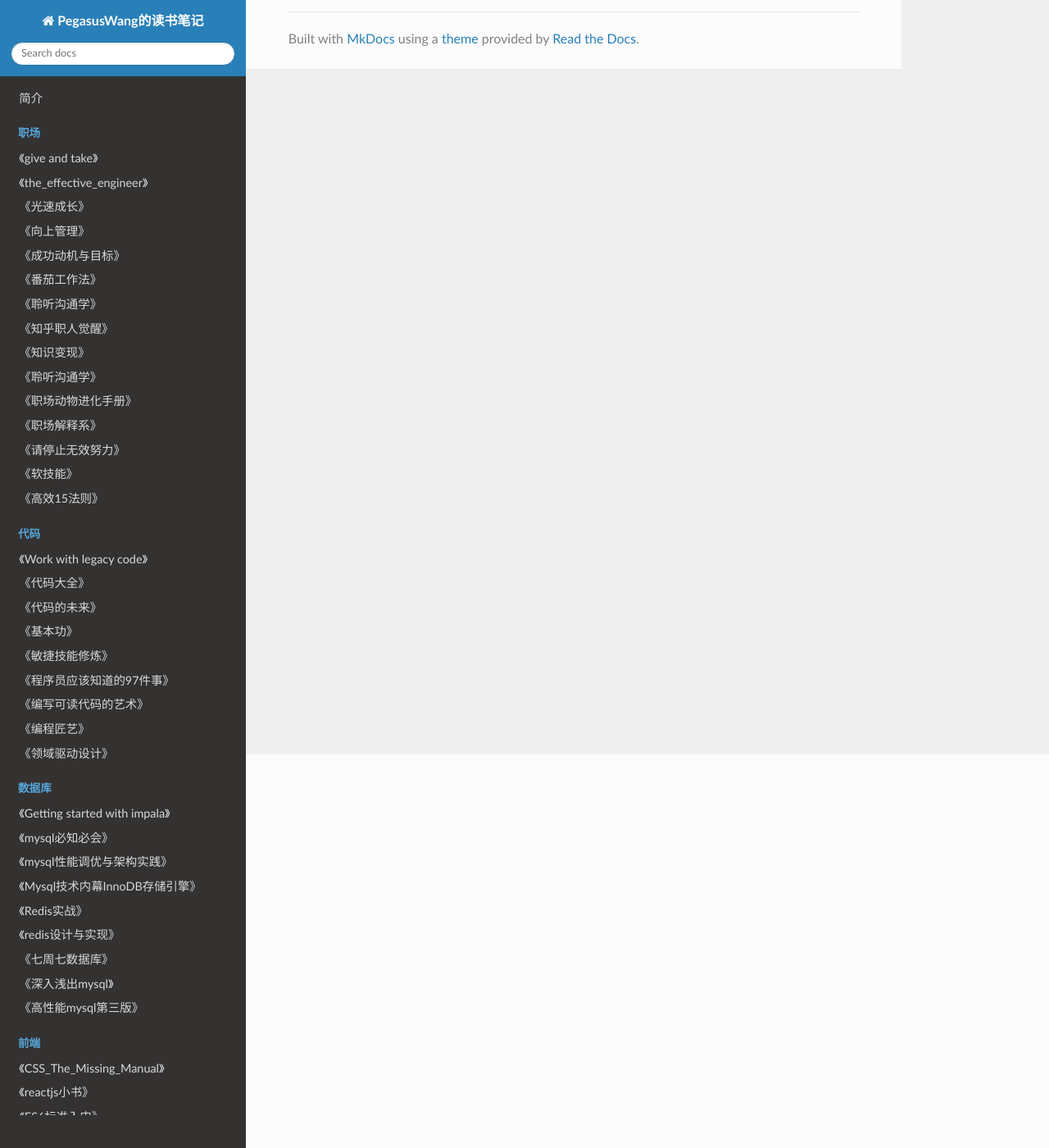
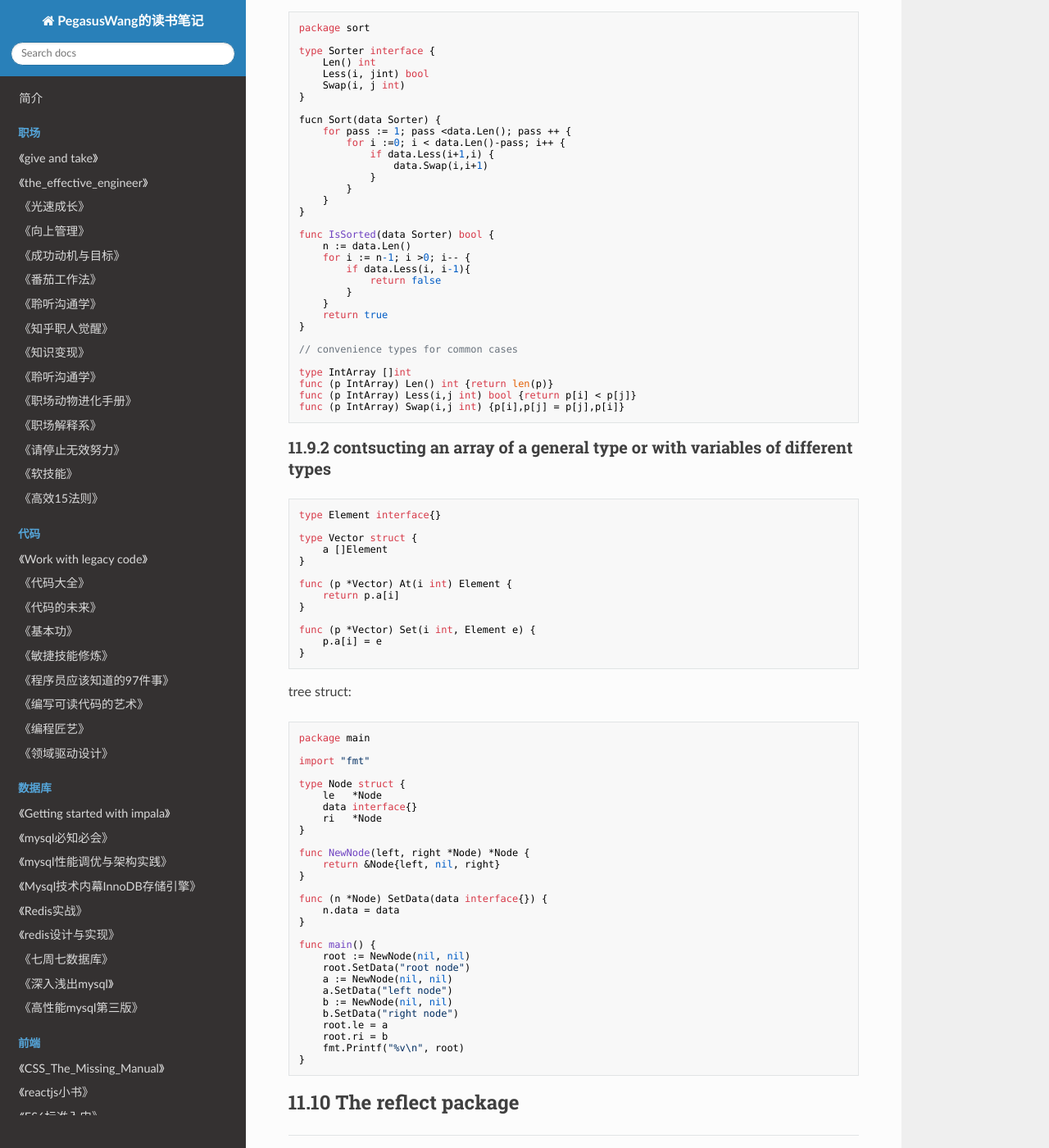
Before and after one commit to PegasusWang/booknotes, an MkDocs documentation site: the page built from docs/golang/the_way_to_go/book.md, in a window 1280 px wide and 1400 px high, scrolled down 480 px. Shown: the whole window at 82% size. Built offline with MkDocs 1.6.1, drawn with Linux system fonts in a browser that asks for light colours; nearby versions of some CDN libraries; old or Windows-style settings are respelled for this version of MkDocs.

Commit message:
the way to go: interface and reflect

````diff
--- a/docs/golang/the_way_to_go/book.md
+++ b/docs/golang/the_way_to_go/book.md
@@ -18,3 +18,96 @@ if v, ok := varI.(T); ok {
 ```
 
 Value-received methods can be called with pointer values because they can be dereference first.
+
+```go
+package sort
+
+type Sorter interface {
+	Len() int
+	Less(i, jint) bool
+	Swap(i, j int)
+}
+
+fucn Sort(data Sorter) {
+	for pass := 1; pass <data.Len(); pass ++ {
+		for i :=0; i < data.Len()-pass; i++ {
+			if data.Less(i+1,i) {
+				data.Swap(i,i+1)
+			}
+		}
+	}
+}
+
+func IsSorted(data Sorter) bool {
+	n := data.Len()
+	for i := n-1; i >0; i-- {
+		if data.Less(i, i-1){
+			return false
+		}
+	}
+	return true
+}
+
+// convenience types for common cases
+
+type IntArray []int
+func (p IntArray) Len() int {return len(p)}
+func (p IntArray) Less(i,j int) bool {return p[i] < p[j]}
+func (p IntArray) Swap(i,j int) {p[i],p[j] = p[j],p[i]}
+```
+
+
+### 11.9.2 contsucting an array of a general type or with variables of different types
+
+```go
+type Element interface{}
+
+type Vector struct {
+	a []Element
+}
+
+func (p *Vector) At(i int) Element {
+	return p.a[i]
+}
+
+func (p *Vector) Set(i int, Element e) {
+	p.a[i] = e
+}
+```
+
+tree struct:
+
+```go
+package main
+
+import "fmt"
+
+type Node struct {
+	le   *Node
+	data interface{}
+	ri   *Node
+}
+
+func NewNode(left, right *Node) *Node {
+	return &Node{left, nil, right}
+}
+
+func (n *Node) SetData(data interface{}) {
+	n.data = data
+}
+
+func main() {
+	root := NewNode(nil, nil)
+	root.SetData("root node")
+	a := NewNode(nil, nil)
+	a.SetData("left node")
+	b := NewNode(nil, nil)
+	b.SetData("right node")
+	root.le = a
+	root.ri = b
+	fmt.Printf("%v\n", root)
+}
+```
+
+
+## 11.10 The reflect package
````
